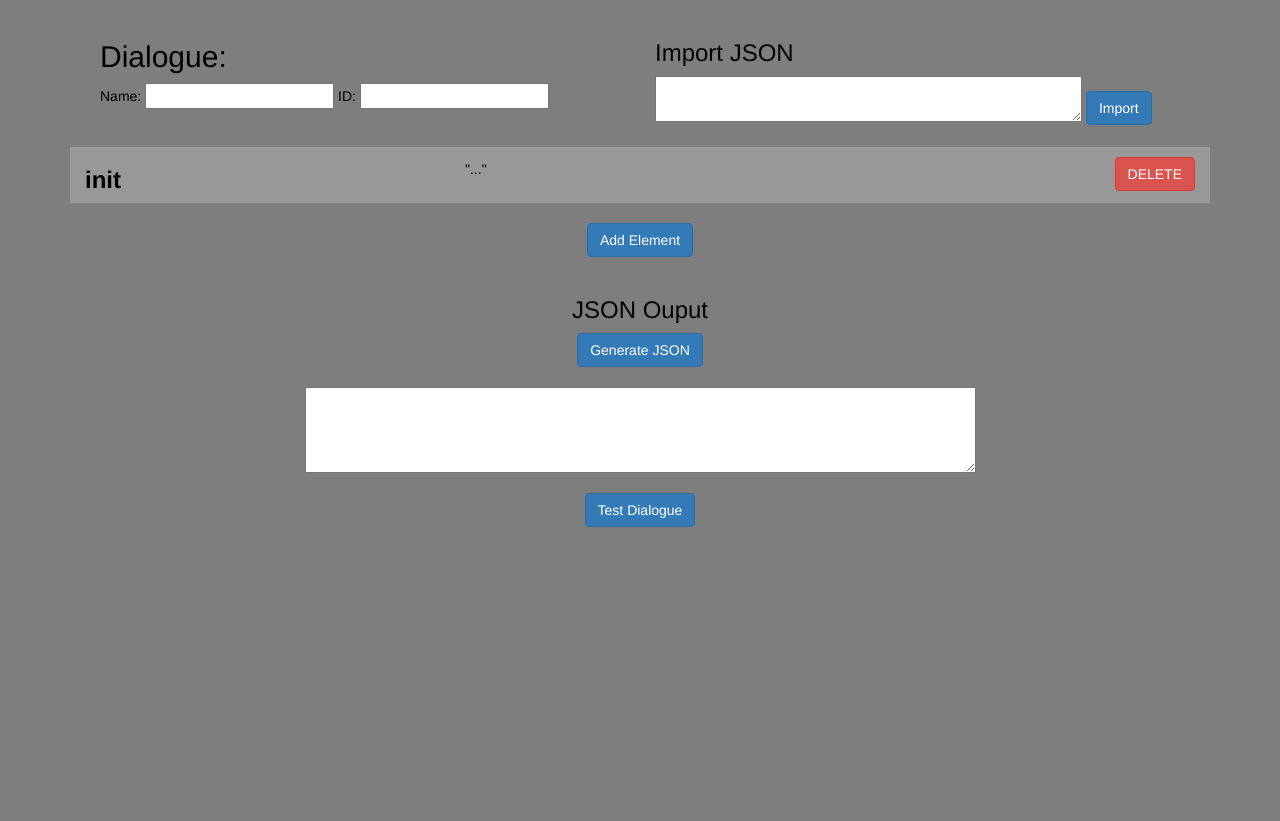
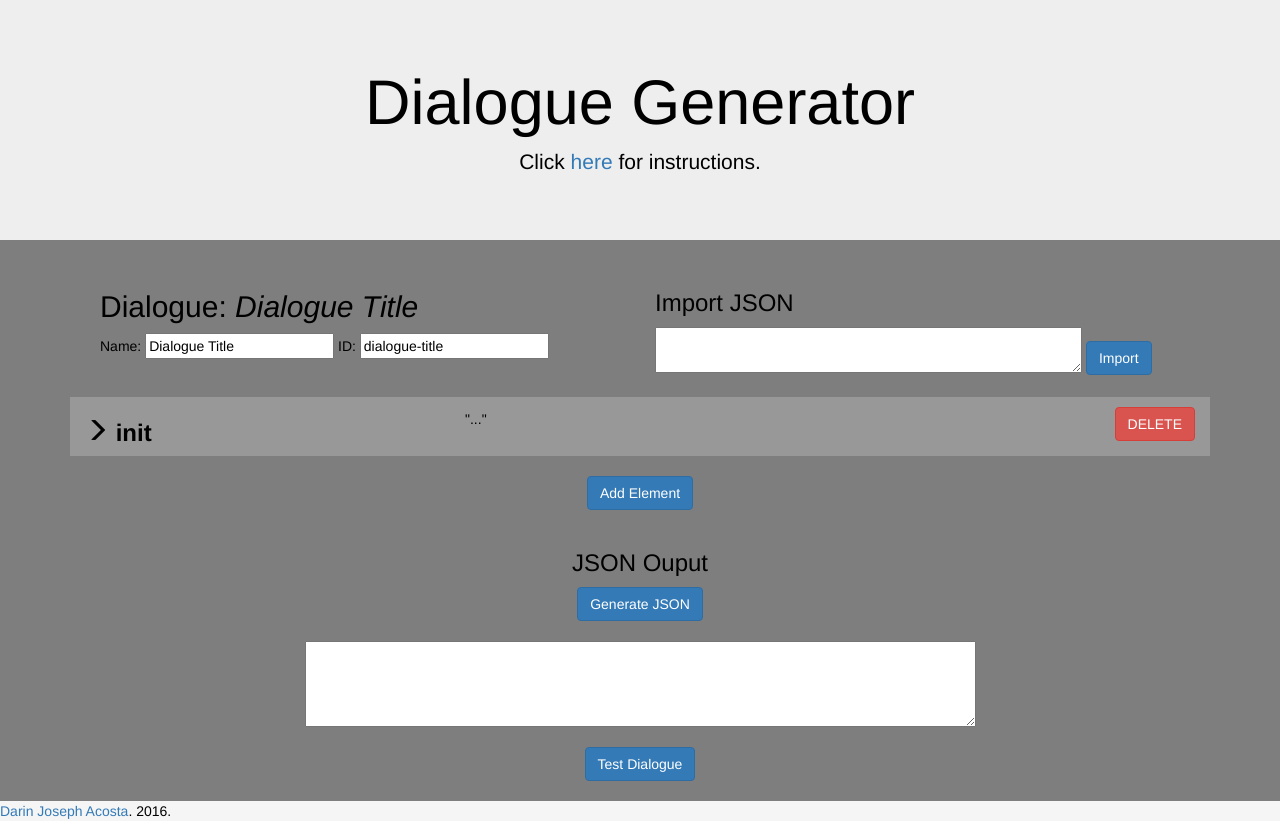
Before and after one commit to darinacosta/dialogueGenerator, a website: page index.html in a window 1280 px wide. Before the commit the page ends 800 px from the top, so only its background shows below. Drawn offline with nearby package versions, Linux system fonts and the light colour scheme.

Commit message:
update readme

```diff
--- a/app.js
+++ b/app.js
@@ -42,8 +42,8 @@ function appCtrl($scope, $http) {
     $scope.dialogueJSONString = angular.toJson($scope.dialogueJSON);
     console.log($scope.dialogueJSONString);
   };
-  $scope.dialogueJSON.name = "";
-  $scope.dialogueJSON.id = "";
+  $scope.dialogueJSON.name = "Dialogue Title";
+  $scope.dialogueJSON.id = "dialogue-title";
 
   $scope.generateId = function(){
     $scope.dialogueJSON.id = $scope.dialogueJSON.name.replace(/ /g, "-").toLowerCase();
--- a/index.html
+++ b/index.html
@@ -5,12 +5,23 @@
     <link href="style.css" rel="stylesheet" media="screen">
     <script src="node_modules/jquery/dist/jquery.min.js"></script>
     <script src="globals.js"></script>
+    <style>
+      .footer{
+        background-color: #f5f5f5;
+      }
+    </style>
   </head>
   <body ng-app="app" ng-controller="appCtrl">
     <div class="content-wrapper">
+      <div style="text-align:center" class="jumbotron">
+        <h1>
+          Dialogue Generator
+        </h1>
+        <p>
+          Click <a href="https://github.com/darinacosta/dialogueGenerator/blob/master/README.md" target="_blank">here</a> for instructions.
+        </p>
+      </div>
       <div class="container">
-        <br>
-
         <!--DIALOGUE NAME-->
         <div class="col-md-12">
           <div class="col-md-6">
@@ -37,7 +48,7 @@
             <!--DELETE DIALOGUE ELEMENT-->
             <div style="position:absolute; right: 15; top: 10px; z-index: 9000;" ng-click="removeEntry($index)"><button class="btn btn-danger">DELETE</button></div>
             <div class="col-md-4">
-              <h3><b><span ng-bind="element.id"></span></b></h3>
+              <h3><span class="glyphicon glyphicon-menu-right"></span> <b><span ng-bind="element.id"></span></b></h3>
             </div>
             <div class="col-md-8" style="padding-top:12px;">
               "<span ng-bind="element.text[0].substring(0, 90)"></span>..."
@@ -156,6 +167,9 @@
         </div>
       </div>
     </div>
+    <footer class="footer">
+      <a href="http://darinacosta.com" target="_blank">Darin Joseph Acosta</a>. 2016.
+    </footer>
     <script src="node_modules/angular/angular.js"></script>
     <script src="app.js"></script>
   </body>
```
Also changed, not shown: README.md.
